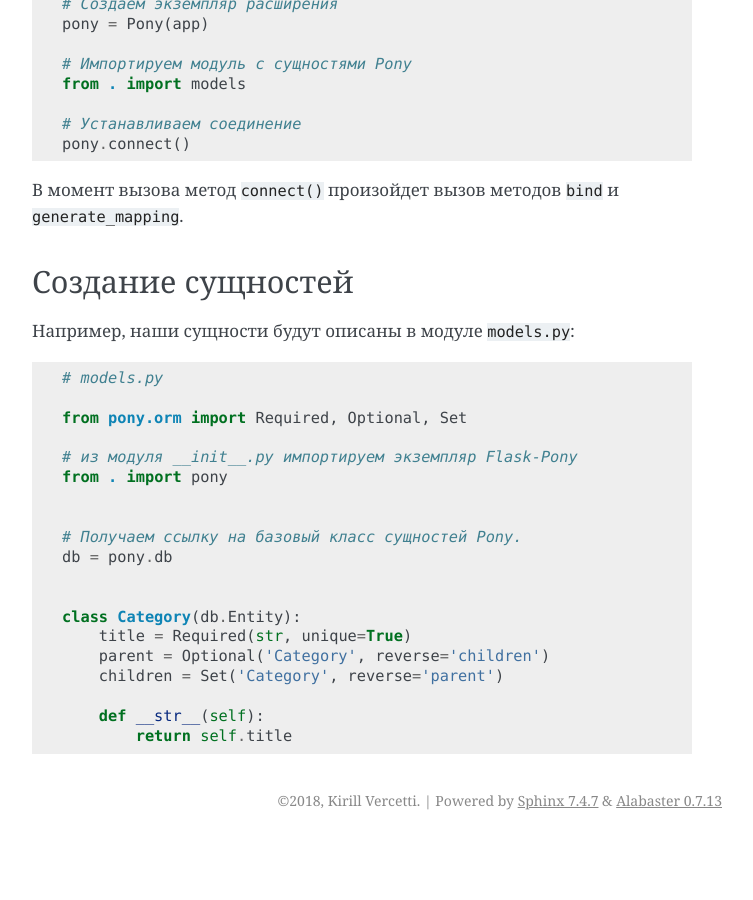
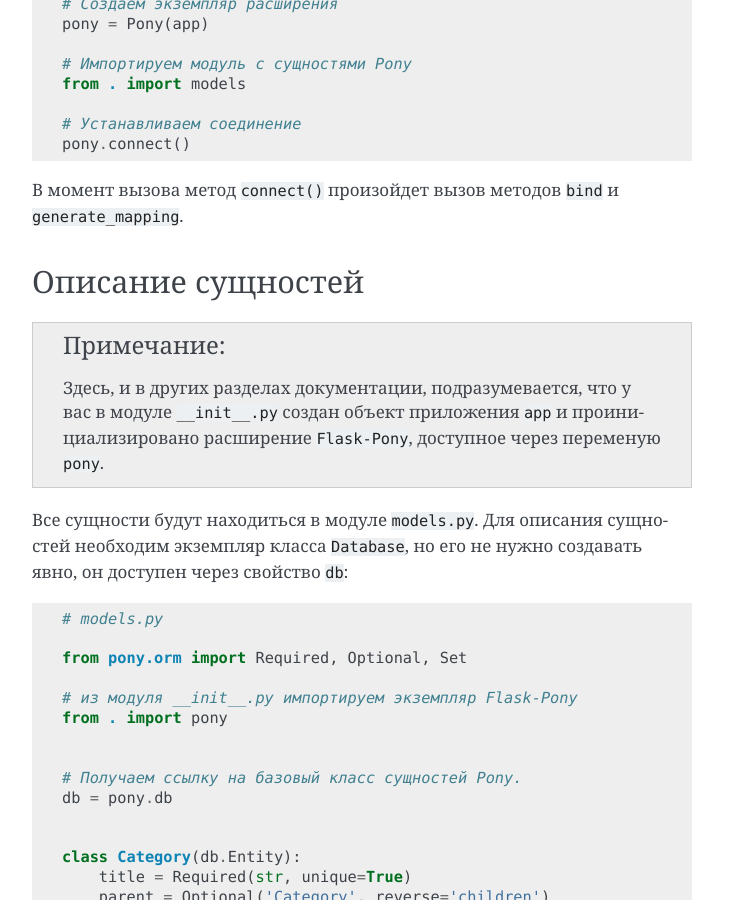
Before and after one commit to kyzima-spb/flask-pony, a Sphinx documentation site: the page built from docs/source/index.rst, in a window 1280 px wide and 900 px high, scrolled down 1239 px. Shown: the whole window, without its empty margins (388-1141 px from the left). Built offline with Sphinx 7.4.7, drawn with Linux system fonts in a browser that asks for light colours; before the commit the page ends 2079 px from its top, so only the background shows below that; some of the changed text lies outside the part shown.

Commit message:
Updates russian documentation

```diff
--- a/docs/source/conf.py
+++ b/docs/source/conf.py
@@ -54,7 +54,7 @@ templates_path = ['_templates']
 source_suffix = '.rst'
 
 # The master toctree document.
-master_doc = 'index'
+master_doc = 'toc'
 
 # The language for content autogenerated by Sphinx. Refer to documentation
 # for a list of supported languages.
--- a/docs/source/index.rst
+++ b/docs/source/index.rst
@@ -74,10 +74,17 @@ Flask-Pony использует библиотеку `pony-database-facade`_,
 В момент вызова метод ``connect()`` произойдет вызов методов ``bind`` и ``generate_mapping``.
 
 
-Создание сущностей
+Описание сущностей
 ------------------
 
-Например, наши сущности будут описаны в модуле ``models.py``:
+.. note::
+
+    Здесь, и в других разделах документации, подразумевается,
+    что у вас в модуле ``__init__.py`` создан объект приложения ``app`` и проинициализировано расширение ``Flask-Pony``,
+    доступное через переменую ``pony``.
+
+Все сущности будут находиться в модуле ``models.py``. Для описания сущностей необходим экземпляр класса ``Database``,
+но его не нужно создавать явно, он доступен через свойство ``db``:
 
 .. code-block:: python
 
```
Also changed, not shown: other parts of docs/source/index.rst (+0 -6 lines), docs/source/toc.rst (added, +8 -0 lines).
